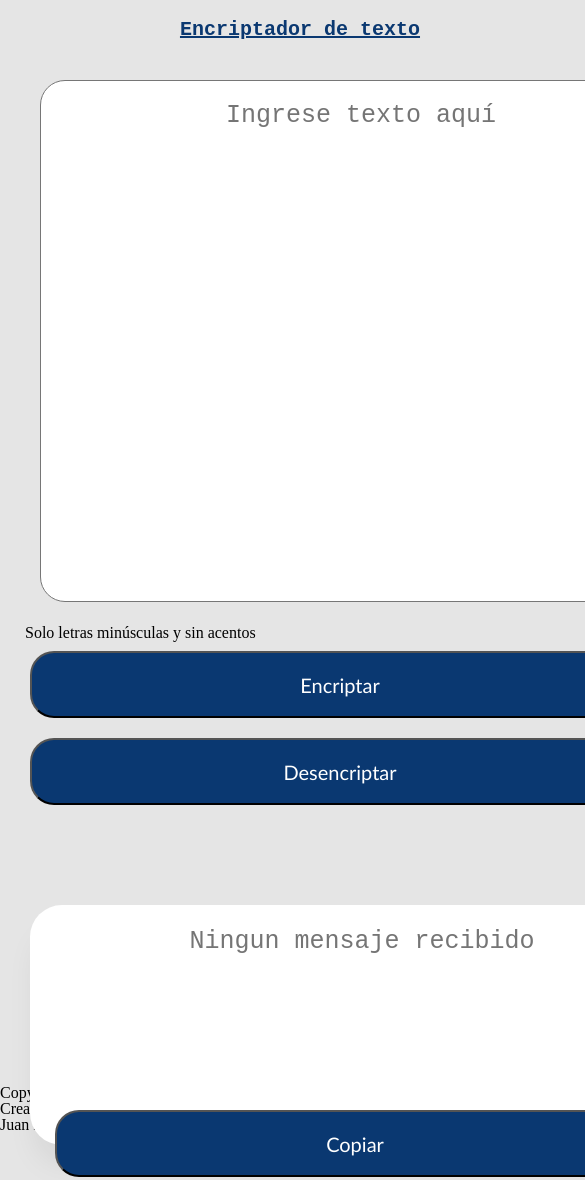
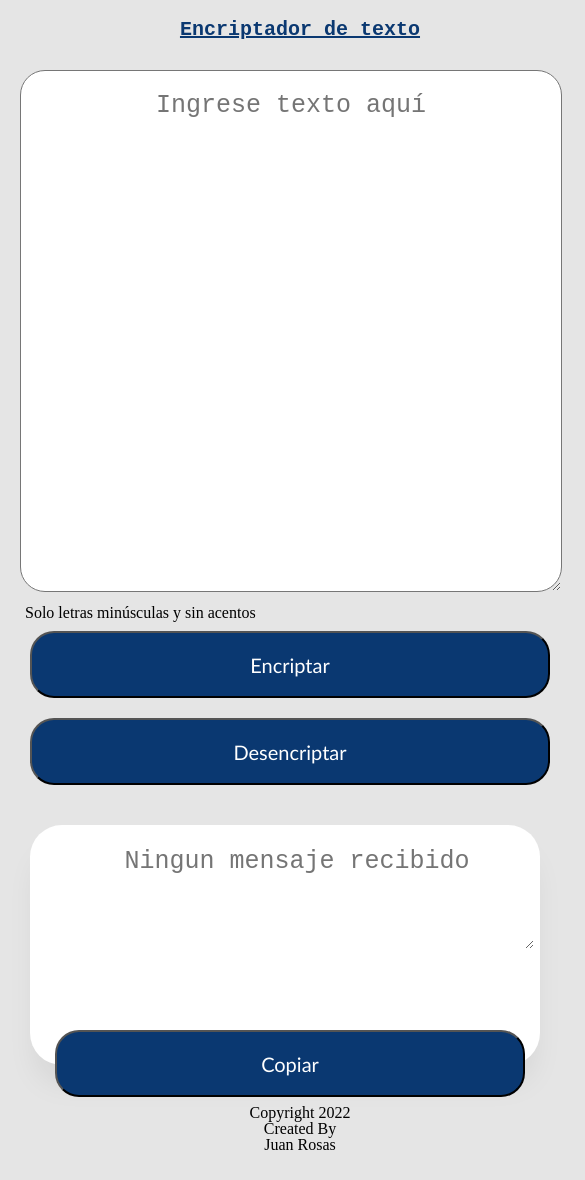
Before and after one commit to jrosas30/encriptador, a plain HTML site: page index.html in a window 390 px wide. Shown: the top 1180 px of the page, 585 px wide, since content can reach past the window. Drawn offline with Linux system fonts and the light colour scheme.

Commit message:
redimensionado para pantallas de 600px

```diff
--- a/app.css
+++ b/app.css
@@ -135,16 +135,16 @@ h1 {
     }
 
     .texto {
-        width: 600px;
+        width: 500px;
         height: 480px;
         left: 40px;
         top: 240px;
         border-radius: 25px;
         padding: 20px;
-        margin-left: 40px;
-        margin-right: 30px;
-        margin-top: 20px;
-        margin-bottom: 20px;
+        margin-left: 20px;
+        margin-right: 20px;
+        margin-top: 10px;
+        margin-bottom: 10px;
         text-align: center;
         font-size: 25px;
 
@@ -158,7 +158,7 @@ h1 {
         font-size: 20px;
         font-family: 'Gill Sans', 'Gill Sans MT', Calibri, 'Trebuchet MS', sans-serif;
         color: #FFFFFF;
-        width: 620px;
+        width: 520px;
         height: 67px;
 
         /* Dark blue/dark-blue-300 */
@@ -175,10 +175,10 @@ h1 {
 
     .caja-lateral {
         position: relative;
-        width: 600px;
+        width: 470px;
         height: 200px;
         left: 30px;
-        top: 70px;
+        top: 10px;
         padding: 20px;
         margin-left: 0px;
         margin-right: 30px;
@@ -195,13 +195,13 @@ h1 {
     }
 
     .caja-parrafo {
-        width: 600px;
+        width: 480px;
         height: 180px;
         margin: 0px 10px;
     }
 
     .salida-texto {
-        width: 600px;
+        width: 470px;
         height: 100px;
         border: none;
         outline: none;
@@ -213,7 +213,7 @@ h1 {
 
     .caja-boton-copiar {
         position: relative;
-        width: 600px;
+        width: 500px;
         height: 70px;
         margin: 5px 5px;
     }
@@ -222,7 +222,7 @@ h1 {
         display: block;
         padding: 10px;
         margin: 0px;
-        width: 600px;
+        width: 470px;
         height: 67px;
         background: #0A3871;
         border-radius: 24px;
@@ -231,6 +231,16 @@ h1 {
         font-family: 'Gill Sans', 'Gill Sans MT', Calibri, 'Trebuchet MS', sans-serif;
         color: #FFFFFF;
     }
+
+    footer {
+        position: inherit;
+        margin-top: 50px;
+    }
+
+    footer p{
+        text-align: center;
+    }
+
 }
 
 @media only screen and (max-width: 360px) {
@@ -348,6 +358,7 @@ h1 {
         position: inherit;
         margin-top: 40px;
     }
+
     footer p{
         text-align: center;
     }
```
